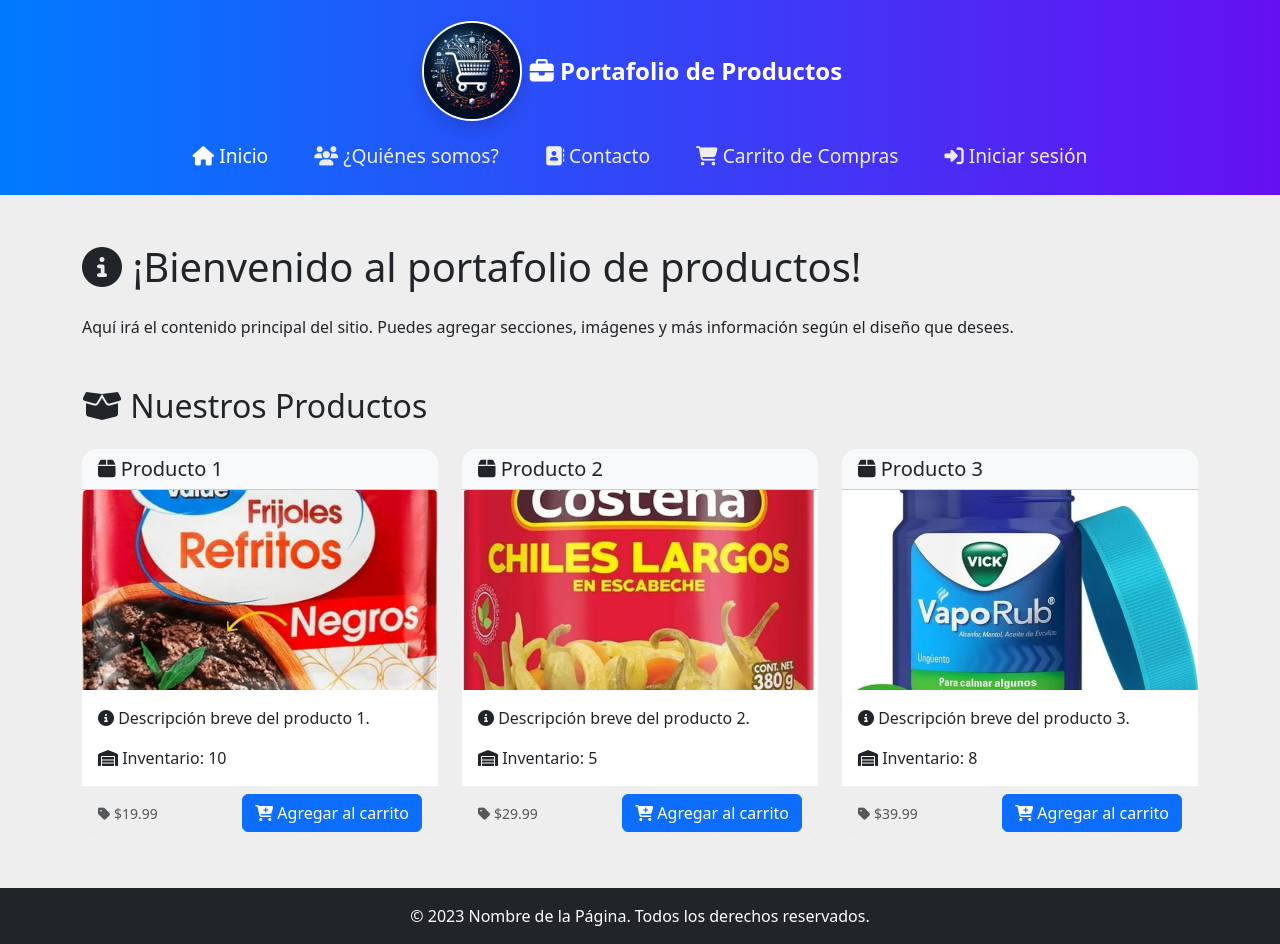
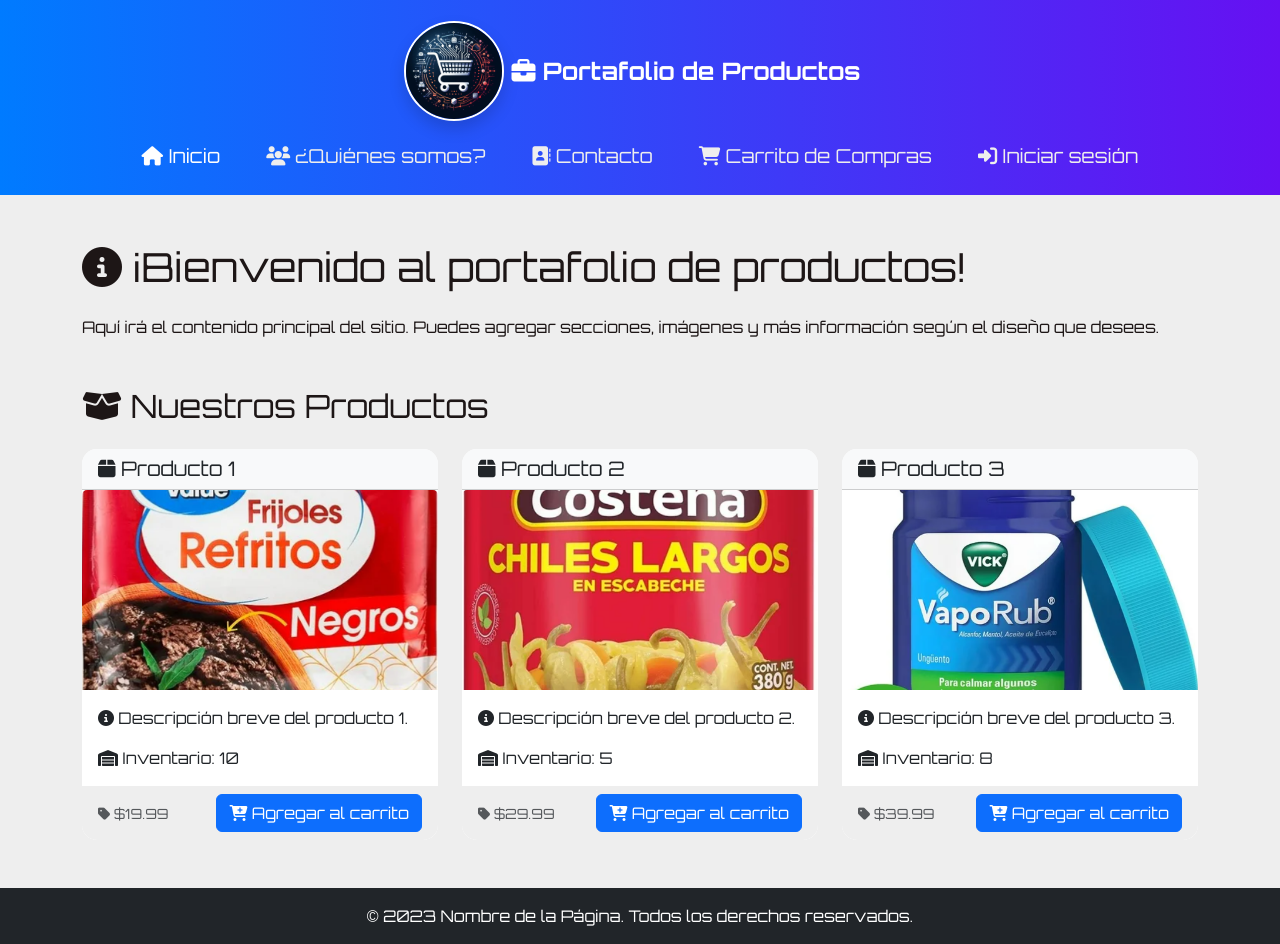
Before and after one commit to pablotellezv/TianguiStore_Tienda_en_-Linea-1, a plain HTML site: page index.html in a window 1280 px wide. Drawn offline with nearby package versions, Linux system fonts and the light colour scheme.

Commit message:
Mejoras al estilo

```diff
--- a/estilo/estilos.css
+++ b/estilo/estilos.css
@@ -1,92 +1,76 @@
+/* Fuente moderna con estilo tecnológico */
+@import url('https://fonts.googleapis.com/css2?family=Orbitron:wght@400;700&display=swap');
+
 /* **************************************************************
     Estilos globales
     **************************************************************/
-
-/* Se establece un color de fondo claro para la página */
 body {
-     background-color: #eeeeee;
+  background-color: #EEEEEE;  /* Último color de la paleta */
+  font-family: 'Orbitron', sans-serif;
+  color: #1D1616;            /* Primer color de la paleta */
+  margin: 0;
+  padding: 0;
+  cursor: default;
 }
 
 /* **************************************************************
-    Estilos para la barra de navegación (Navbar)
+    Barra de navegación (Navbar)
     **************************************************************/
-
-/* Padding vertical para la navbar */
 .navbar {
-     padding: 1rem 0;
+  padding: 1rem 0;
+  cursor: default;
 }
-
-/* Estilización de los enlaces dentro de la navbar */
+.navbar .container {
+  display: flex;
+  flex-direction: column;
+  align-items: center;
+}
+.navbar-brand {
+  margin-bottom: 0.5rem;
+  cursor: crosshair;
+}
+.navbar-brand img {
+  width: 100px;
+  height: 100px;
+}
 .navbar-nav .nav-link {
-     font-size: 1.2rem;     /* Tamaño de fuente más grande para mayor legibilidad */
-     margin: 0 15px;        /* Espaciado horizontal entre enlaces */
-     color: #eeeeee;        /* Texto en tono claro */
+  font-size: 1.2rem;
+  margin: 0 15px;
+  color: #EEEEEE;
+  cursor: pointer;
 }
-
-/* Cambio de color al pasar el cursor */
 .navbar-nav .nav-link:hover {
-     color: #d84040;       /* Resalta con el tono de acento */
-}
-
-/* Centrado del contenido de la navbar utilizando flexbox */
-.navbar .container {
-     display: flex;
-     flex-direction: column;  /* Organiza los elementos uno debajo del otro */
-     align-items: center;     /* Centra horizontalmente los elementos dentro del contenedor */
-}
-
-/* Espaciado inferior para el logo de la marca */
-.navbar-brand {
-     margin-bottom: 0.5rem;
+  color: #D84040;
 }
 
 /* **************************************************************
-    Estilos para el logo en la navbar
+    Tarjetas de productos
     **************************************************************/
-
-/* Ajuste de dimensiones para la imagen del logo */
-.navbar-brand img {
-     width: 100px;         /* Ancho de la imagen */
-     height: 100px;        /* Alto de la imagen */
+.card {
+  border: none;
+  border-radius: 15px;
+  overflow: hidden;
+  transition: transform 0.3s, box-shadow 0.3s;
+  cursor: pointer;
+}
+.card:hover {
+  transform: translateY(-5px);
+  box-shadow: 0 8px 16px rgba(29,22,22,0.2);
+}
+.card-img-top {
+  height: 200px;
+  object-fit: cover;
+}
+.card-footer {
+  background-color: #EEEEEE;
+  border: none;
 }
 
 /* **************************************************************
-    Estilos para las tarjetas de productos (Product Cards)
+    Fondo degradado en la navbar
     **************************************************************/
-
-/* Configuración básica de las tarjetas sin bordes y con esquinas redondeadas */
-.card {
-     border: none;
-     border-radius: 15px;   /* Bordes redondeados para un diseño moderno */
-     overflow: hidden;      /* Oculta el contenido que sobresalga del contenedor */
-     transition: transform 0.3s, box-shadow 0.3s;  /* Transiciones suaves para la animación */
+.gradient-bg {
+  background: linear-gradient(90deg, #1D1616, #8E1616, #D84040);
+  width: 100%;
+  box-sizing: border-box;
 }
-
-/* Efecto al pasar el cursor sobre la tarjeta */
-.card:hover {
-     transform: translateY(-5px);     /* Desplaza ligeramente la tarjeta hacia arriba */
-     box-shadow: 0 8px 16px rgba(29,22,22,0.2);  /* Sombra sutil utilizando un tono cercano a #1d1616 */
-}
-
-/* Establece la altura y el comportamiento de la imagen dentro de la tarjeta */
-.card-img-top {
-     height: 200px;         /* Altura fija para mantener consistencia */
-     object-fit: cover;     /* La imagen se recorta y mantiene el aspecto sin deformarse */
-}
-
-/* Estilos para el pie de la tarjeta */
-.card-footer {
-     background-color: #eeeeee;   /* Fondo claro para contraste */
-     border: none;             /* Sin borde para un look limpio */
-}
-
-/* **************************************************************
-    Estilo de fondo degradado para la navbar
-    (Migrado desde un atributo inline, ahora en CSS para mantener
-     la separación de contenido y estilo)
-    **************************************************************/
-
-/* Fondo degradado para dar un efecto visual atractivo usando la paleta */
-.gradient-bg {
-     background: linear-gradient(90deg, #1d1616, #8e1616, #d84040);
-}
```
